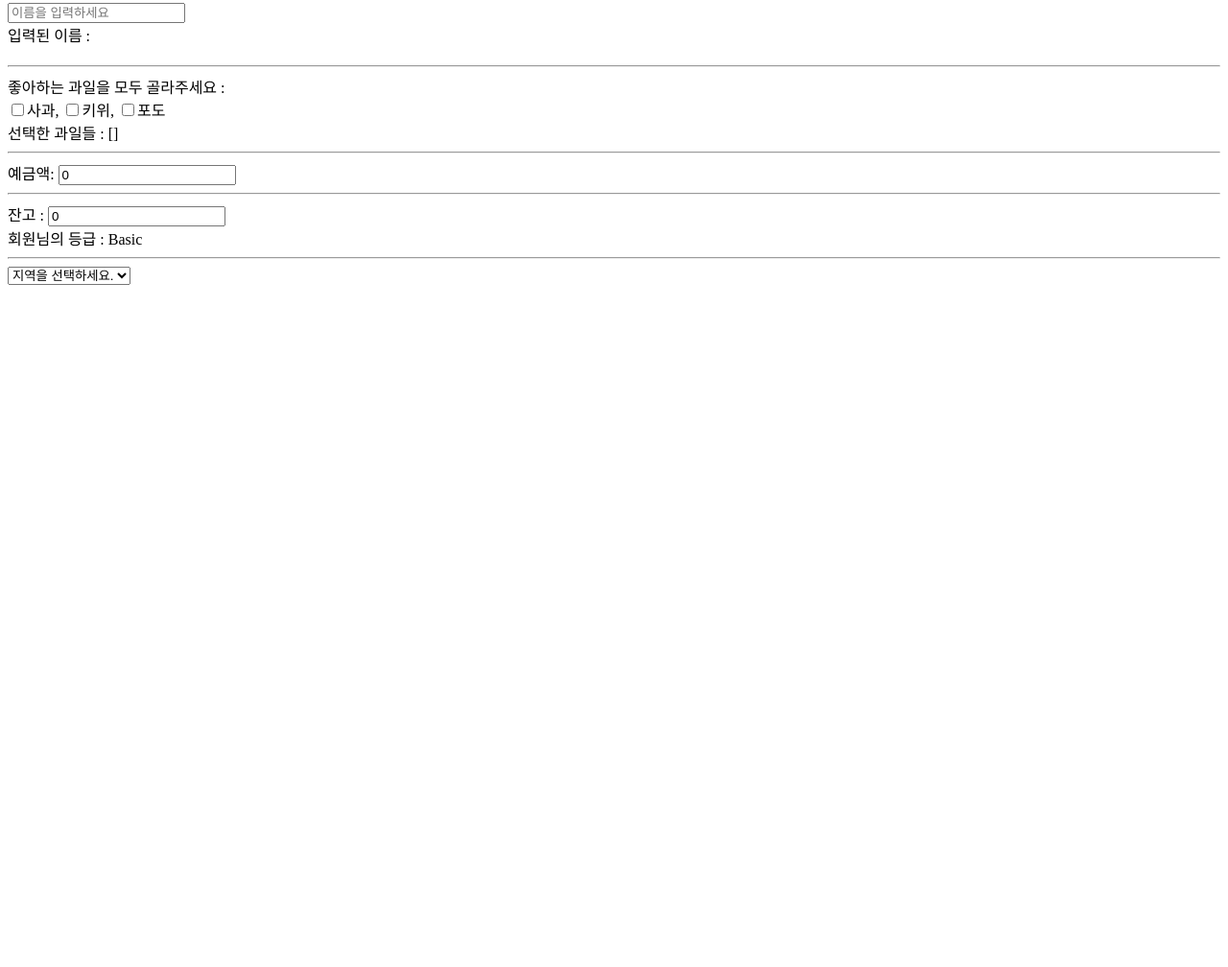
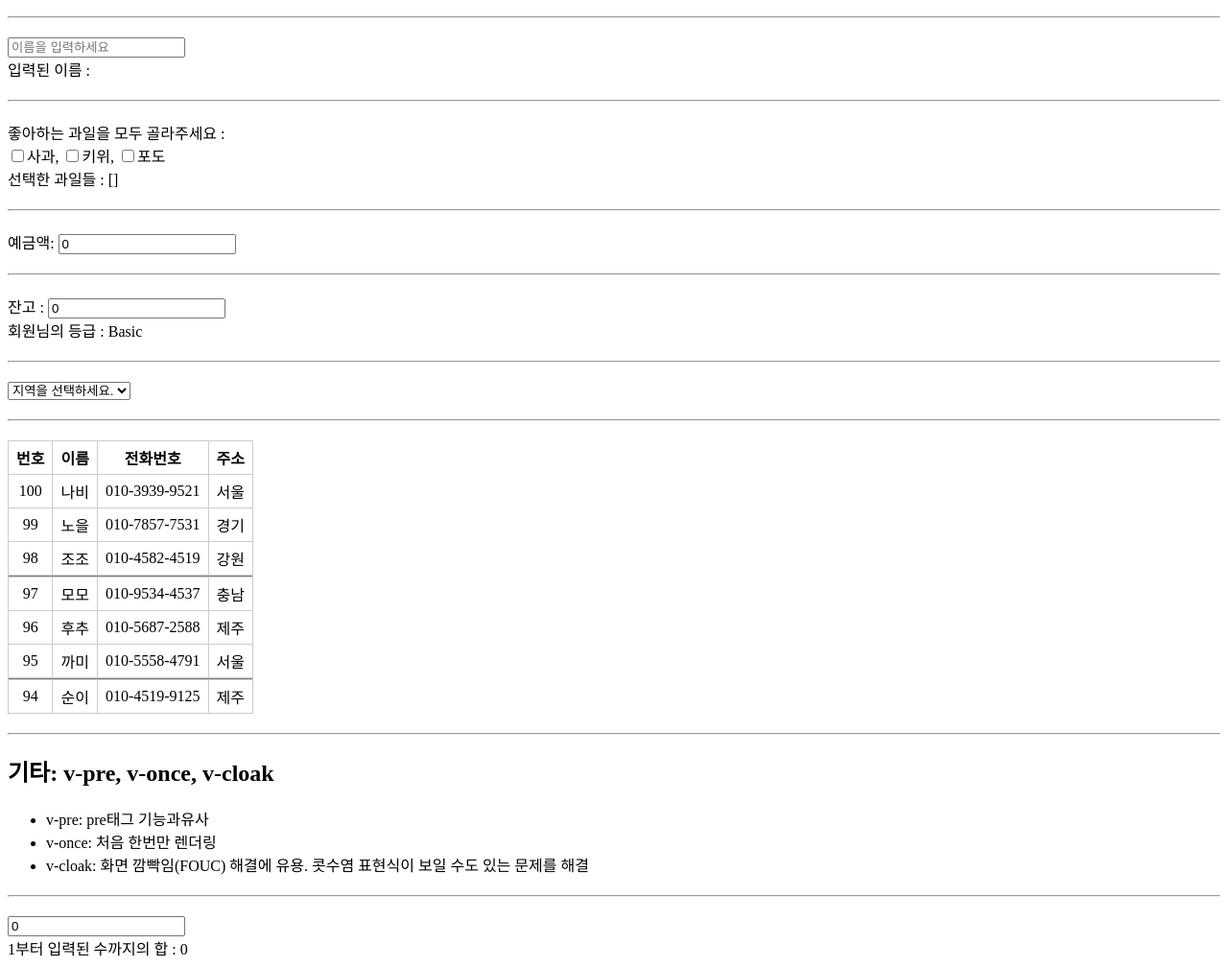
Before and after one commit to kkahub/vue, a website: page study/01-basic/basic.html in a window 1280 px wide. Shown: the part 502-1510 px from the top of the page at 96% size. Before the commit the page ends 807 px from the top, so only its background shows below. Drawn offline with nearby package versions, Linux system fonts and the light colour scheme.

Commit message:
Vue 기초

```diff
--- a/study/01-basic/index.html
+++ b/study/01-basic/basic.html
@@ -5,6 +5,30 @@
   <meta charset="utf-8">
   <title>Welcome to Vue</title>
   <script src="https://unpkg.com/vue"></script>
+  <style>
+    hr {
+      margin: 20px 0;
+    }
+    table{
+      border-collapse: collapse;
+      border:1px solid #ccc;
+    }
+    tr{
+      border-bottom:1px solid #ccc;
+    }
+    th, td {
+      padding:5px 8px;
+      border-right:1px solid #ccc;
+      text-align: center;
+    }
+    .divider{
+      height:2px;
+      background-color:gray;
+    }
+    .divider td{
+      padding:0;
+    }
+  </style>
 </head>
 
 <body>
@@ -113,7 +137,10 @@
   -->
   <div id="account1">
     예금액: <input type="text" v-model="amount" />
-    <img v-if="amount < 0" src="https://cdn.pixabay.com/photo/2019/04/02/09/37/cat-4097325_960_720.jpg" title="마이너스는 허용하지 않습니다." style="width:40px; height:30px; vertical-align: middle" />
+    <img v-if="amount < 0"
+      src="https://cdn.pixabay.com/photo/2019/04/02/09/37/cat-4097325_960_720.jpg"
+      title="마이너스는 허용하지 않습니다."
+      style="width:40px; height:30px; vertical-align: middle" />
   </div>
 
   <script>
@@ -151,7 +178,7 @@
   <div id="vFor">
     <select id="regions">
       <option disabled="disabled" selected>지역을 선택하세요.</option>
-      <option v-for="(val, key) in regions" v-bind:value="key">{{val}}</option>
+      <option v-for="(val, key, index) in regions" v-bind:value="key">{{index+1}} : {{val}}</option>
     </select>
   </div>
 
@@ -163,13 +190,95 @@
       "D": "Africa",
       "E": "Oceania"
     };
-    var list = new Vue({
+    var selection = new Vue({
       el: '#vFor',
       data: {
         regions: regions
       }
     });
   </script>
+
+  <hr>
+
+  <div id="forExmaple">
+    <table id="list">
+      <thead>
+        <tr>
+          <th>번호</th>
+          <th>이름</th>
+          <th>전화번호</th>
+          <th>주소</th>
+        </tr>
+      </thead>
+      <tbody id="contacts">
+        <template v-for="(contact, index) in contacts">
+          <tr :key="contact.no">
+            <td>{{contact.no}}</td>
+            <td>{{contact.name}}</td>
+            <td>{{contact.tel}}</td>
+            <td>{{contact.address}}</td>
+          </tr>
+          <tr class="divider" v-if="index%3 === 2">
+            <td colspan="4"></td>
+          </tr>
+        </template>
+      </tbody>
+    </table>
+  </div>
+
+  <script>
+    var model5 = {
+      "pageno" : 1,
+      "pagesize" : 10,
+      "totalcount" : 100,
+      "contacts" : [
+        { "no": 100, "name": "나비", "tel": "010-3939-9521", "address": "서울" },
+        { "no": 99, "name": "노을", "tel": "010-7857-7531", "address": "경기" },
+        { "no": 98, "name": "조조", "tel": "010-4582-4519", "address": "강원" },
+        { "no": 97, "name": "모모", "tel": "010-9534-4537", "address": "충남" },
+        { "no": 96, "name": "후추", "tel": "010-5687-2588", "address": "제주" },
+        { "no": 95, "name": "까미", "tel": "010-5558-4791", "address": "서울" },
+        { "no": 94, "name": "순이", "tel": "010-4519-9125", "address": "제주" },
+      ]
+    }
+    var list = new Vue({
+      el : '#forExmaple',
+      data : model5
+    });
+  </script>
+
+  <hr>
+
+  <h2>기타: v-pre, v-once, v-cloak</h2>
+  <ul>
+    <li>v-pre: pre태그 기능과유사</li>
+    <li>v-once: 처음 한번만 렌더링</li>
+    <li>v-cloak: 화면 깜빡임(FOUC) 해결에 유용. 콧수염 표현식이 보일 수도 있는 문제를 해결</li>
+  </ul>
+
+  <hr>
+
+  <div id="computedExam">
+    <input type="text" v-model="num"><br />
+    1부터 입력된 수까지의 합 : <span>{{sum}}</span>
+  </div>
+
+  <script>
+    // 1부터 입력된 수까지의 합구하기
+    var vmSum = new Vue({
+      el: '#computedExam',
+      data : {
+        num: 0
+      },
+      computed: {
+        sum: function(){
+          var n = Number(this.num);
+          if (Number.isNaN(n) || n<1) return 0;
+          return ((1+n) * n) / 2;
+        }
+      }
+    });
+  </script>
 </body>
 
 </html>
```
Also changed, not shown: study/01-basic/tableSearch.html (added, +90 -0 lines).
